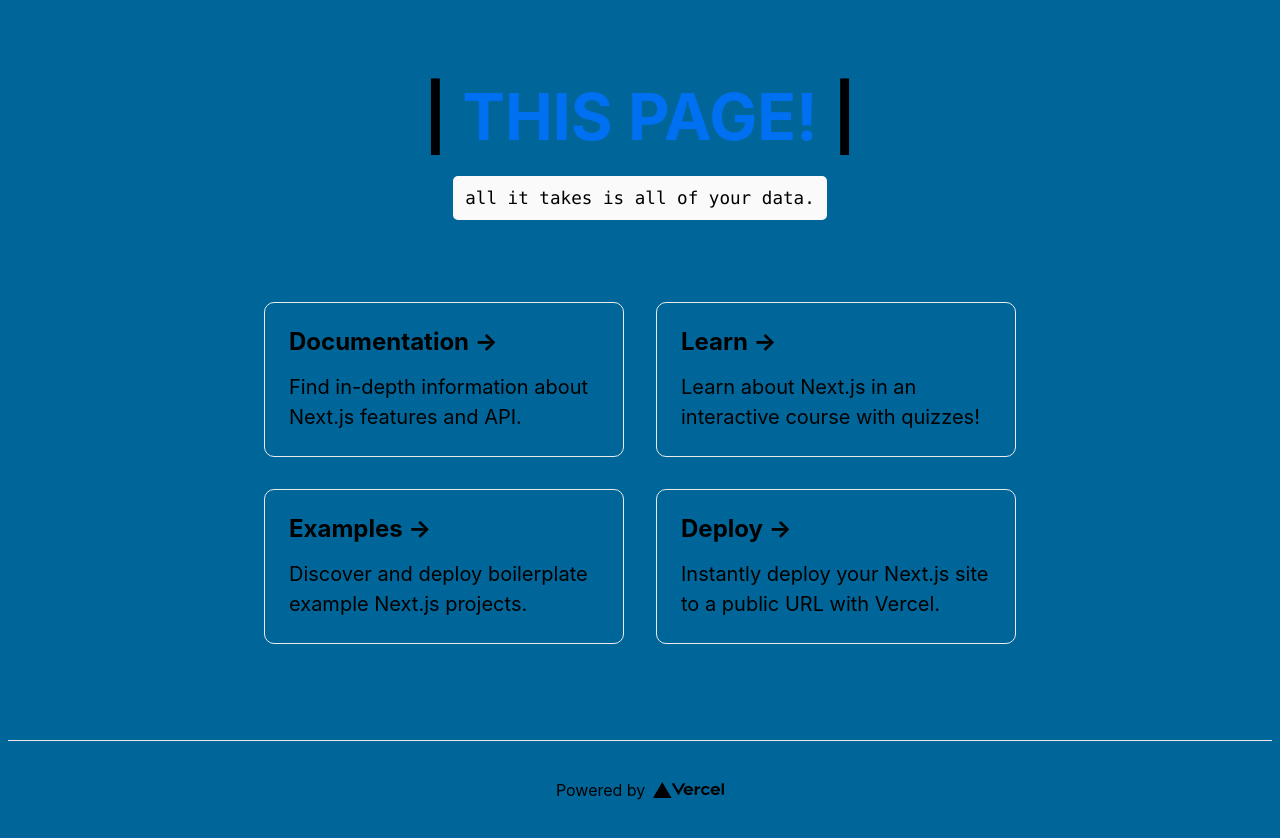
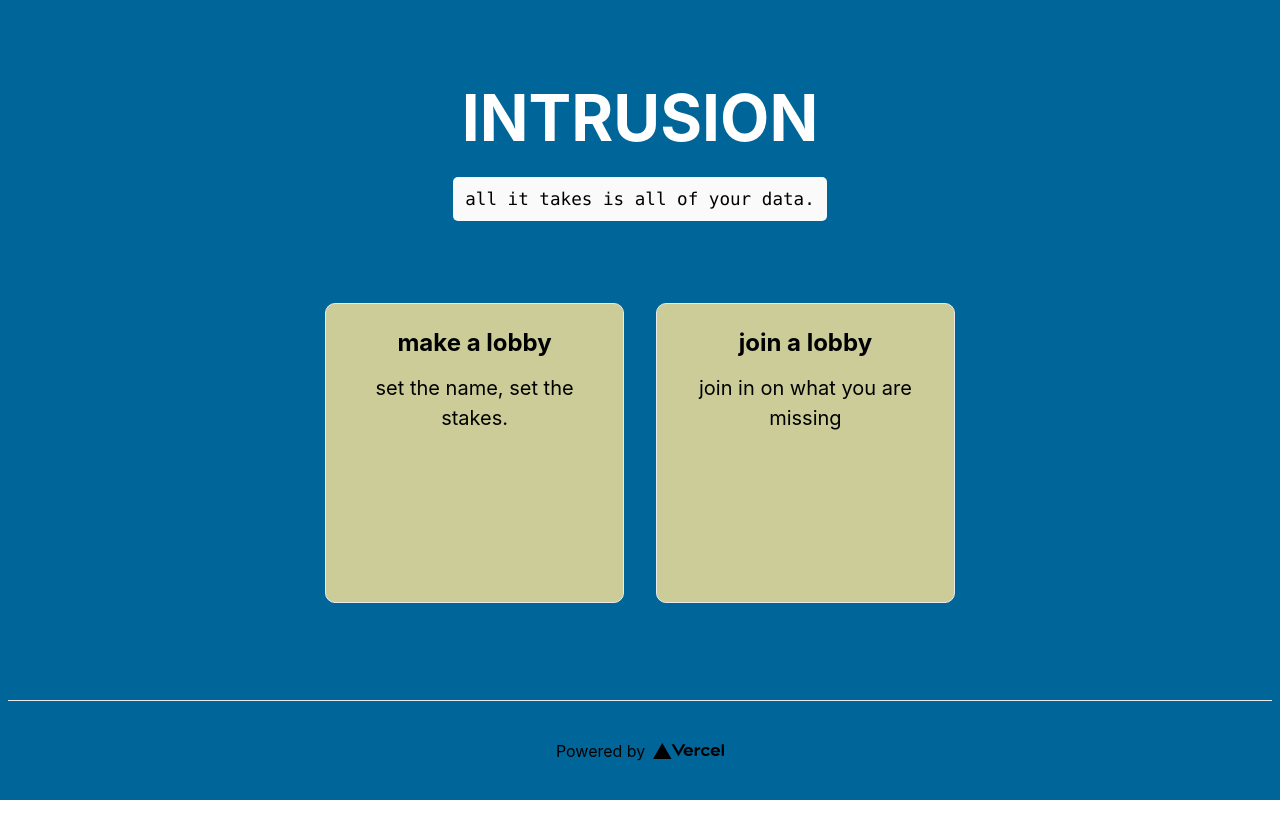
Before and after one commit to LucasLaibly/Intrusion-UI, a Next.js app: page / in a window 1280 px wide. After the commit the page ends 800 px from the top, so only its background shows below. Built offline with nearby package versions, Linux system fonts and the light colour scheme.

Commit message:
landing page has two options for actions, color corrected

```diff
--- a/pages/index.js
+++ b/pages/index.js
@@ -13,11 +13,9 @@ export default function Home() {
 
       <main>
         <h1 className="title">
-          | {' '}
           <Link href="/posts/first-post">
-            <a>THIS PAGE!</a>
+            <a>INTRUSION</a>
           </Link>
-          {' '} |
         </h1>
 
         <p className="description">
@@ -26,31 +24,13 @@ export default function Home() {
 
         <div className="grid">
           <a href="https://nextjs.org/docs" className="card">
-            <h3>Documentation &rarr;</h3>
-            <p>Find in-depth information about Next.js features and API.</p>
+            <h3>make a lobby</h3>
+            <p>set the name, set the stakes.</p>
           </a>
 
           <a href="https://nextjs.org/learn" className="card">
-            <h3>Learn &rarr;</h3>
-            <p>Learn about Next.js in an interactive course with quizzes!</p>
-          </a>
-
-          <a
-            href="https://github.com/vercel/next.js/tree/master/examples"
-            className="card"
-          >
-            <h3>Examples &rarr;</h3>
-            <p>Discover and deploy boilerplate example Next.js projects.</p>
-          </a>
-
-          <a
-            href="https://vercel.com/import?filter=next.js&utm_source=create-next-app&utm_medium=default-template&utm_campaign=create-next-app"
-            className="card"
-          >
-            <h3>Deploy &rarr;</h3>
-            <p>
-              Instantly deploy your Next.js site to a public URL with Vercel.
-            </p>
+            <h3>join a lobby</h3>
+            <p>join in on what you are missing</p>
           </a>
         </div>
       </main>
@@ -110,8 +90,12 @@ export default function Home() {
           text-decoration: none;
         }
 
+        h1 {
+          color: #FFFFFF;
+        }
+
         .title a {
-          color: #0070f3;
+          color: #FFFFFF;
           text-decoration: none;
         }
 
@@ -151,7 +135,6 @@ export default function Home() {
           align-items: center;
           justify-content: center;
           flex-wrap: wrap;
-
           max-width: 800px;
           margin-top: 3rem;
         }
@@ -160,18 +143,21 @@ export default function Home() {
           margin: 1rem;
           flex-basis: 45%;
           padding: 1.5rem;
-          text-align: left;
+          text-align: center;
           color: inherit;
           text-decoration: none;
           border: 1px solid #eaeaea;
           border-radius: 10px;
           transition: color 0.15s ease, border-color 0.15s ease;
+          background: #CCCC99;
+          width: 300px;
+          height: 300px;
         }
 
         .card:hover,
         .card:focus,
         .card:active {
-          color: #0070f3;
+          color: #FFFFFF;
           border-color: #0070f3;
         }
 
--- a/pages/posts/first-post.js
+++ b/pages/posts/first-post.js
@@ -3,10 +3,11 @@ import Link from "next/link";
 export default function FirstPost() {
     return (
         <>
-            <h1>First Post tee hee!</h1>
             <h2>
                 <Link href="/">
-                    <a>Back to home!</a>
+                    <a>
+                        imagine making a page, and then forgetting what you were going to do with it
+                    </a>
                 </Link>
             </h2>
         </>
```
